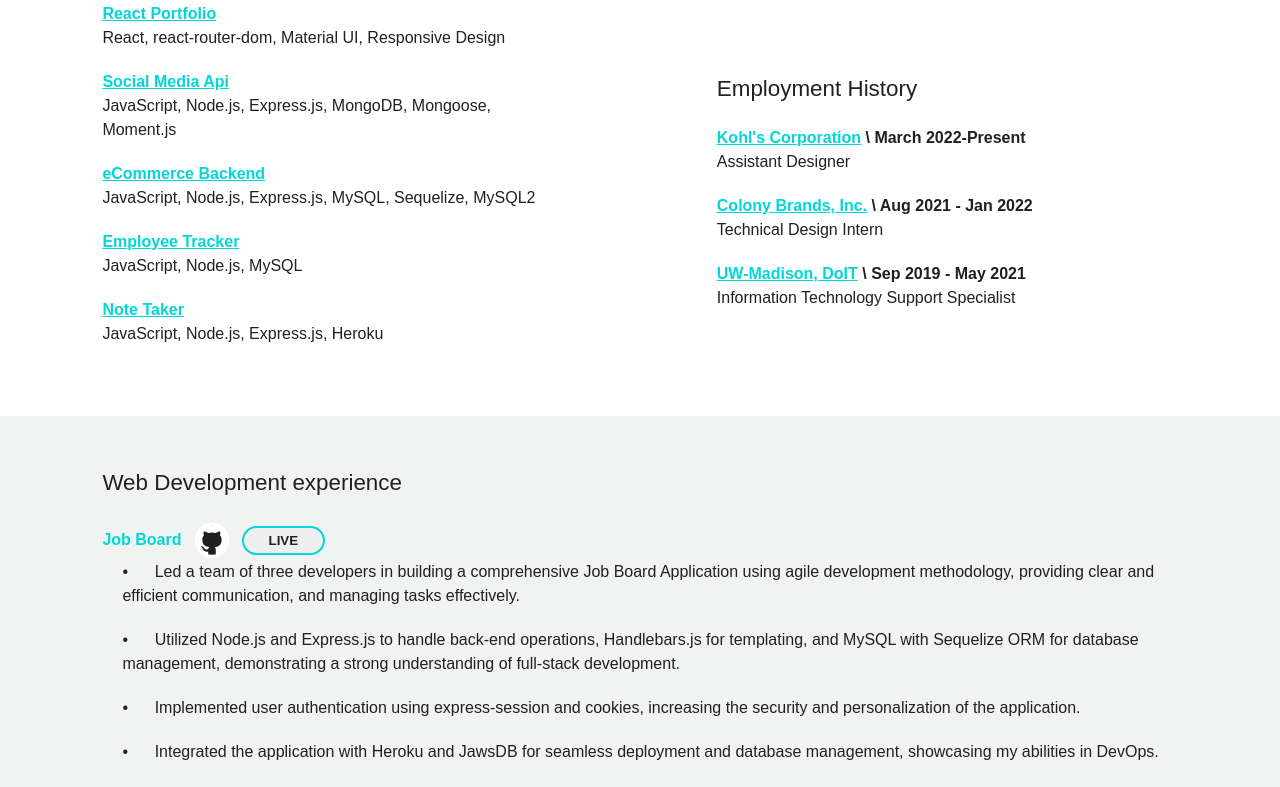
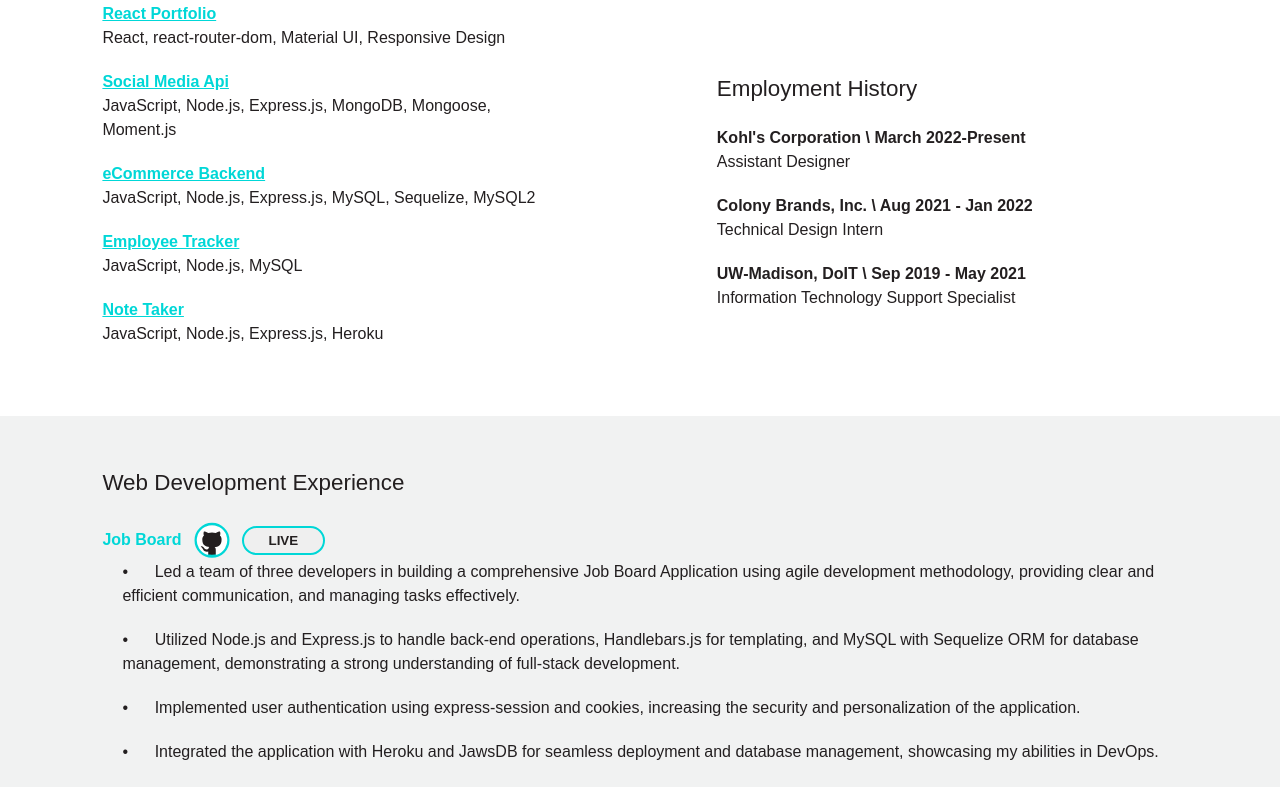
Before and after one commit to bantonneau/WebDevPortfolio, a React (Create React App) app: page / in a window 1280 px wide. Shown: the part 1088-1875 px from the top of the page. Built offline with nearby package versions, Linux system fonts and the light colour scheme.

Commit message:
update styling, add hover effects

```diff
--- a/src/components/Projects.js
+++ b/src/components/Projects.js
@@ -7,7 +7,7 @@
 function Circle() {
   return (
       <svg width="40" height="40">
-          <circle cx="20" cy="20.3" r="16" fill="#231F20" stroke='white' strokeWidth='3px'/>
+          <circle className='GHprojBorder' cx="20" cy="20.3" r="16" strokeWidth='3px'/>
       </svg>
   );
 }
@@ -16,7 +16,7 @@
   return (
     <section className='projects row'>
       <section>
-        <h1>Web Development experience</h1>
+        <h1>Web Development Experience</h1>
       </section>
       <ul>
         {projectList.map((project, index) => (
--- a/src/pages/Home.js
+++ b/src/pages/Home.js
@@ -59,15 +59,15 @@
                     <h1>Employment History</h1>
                     <ul>
                         <li>
-                            <p><strong className='strongBlue'>Kohl's Corporation</strong><strong> \ March 2022-Present</strong></p>
+                            <p><strong>Kohl's Corporation</strong><strong> \ March 2022-Present</strong></p>
                             <p>Assistant Designer</p>
                         </li>
                         <li>
-                            <p><strong className='strongBlue'>Colony Brands, Inc.</strong><strong> \ Aug 2021 - Jan 2022</strong></p>
+                            <p><strong>Colony Brands, Inc.</strong><strong> \ Aug 2021 - Jan 2022</strong></p>
                             <p>Technical Design Intern</p>
                         </li>
                         <li>
-                            <p><strong className='strongBlue'>UW-Madison, DoIT</strong><strong> \ Sep 2019 - May 2021</strong></p>
+                            <p><strong>UW-Madison, DoIT</strong><strong> \ Sep 2019 - May 2021</strong></p>
                             <p>Information Technology Support Specialist</p>
                         </li>
                     </ul>
--- a/src/styles/Projects.css
+++ b/src/styles/Projects.css
@@ -21,6 +21,14 @@
     border-radius: 20px;
     border: 2px solid #00D7D7;
     font-weight: 700;
+    transition: border 0.3s, background-color 0.3s;
+    cursor: pointer;
+}
+
+.projButton:hover {
+    color: #231F20;
+    border: 2px solid white;
+    background-color: white;
 }
 
 .GHprojIcon {
@@ -32,6 +40,17 @@
     margin-left: 10px;
 }
 
+.GHprojBorder {
+    stroke:#00D7D7;
+    fill:#231F20;
+    transition: stroke 0.3s;
+}
+
+.GHprojIcon:hover .GHprojBorder {
+    stroke: white;
+}
+
+
 .projectBullets {
     padding-left: 20px;
 }
```
